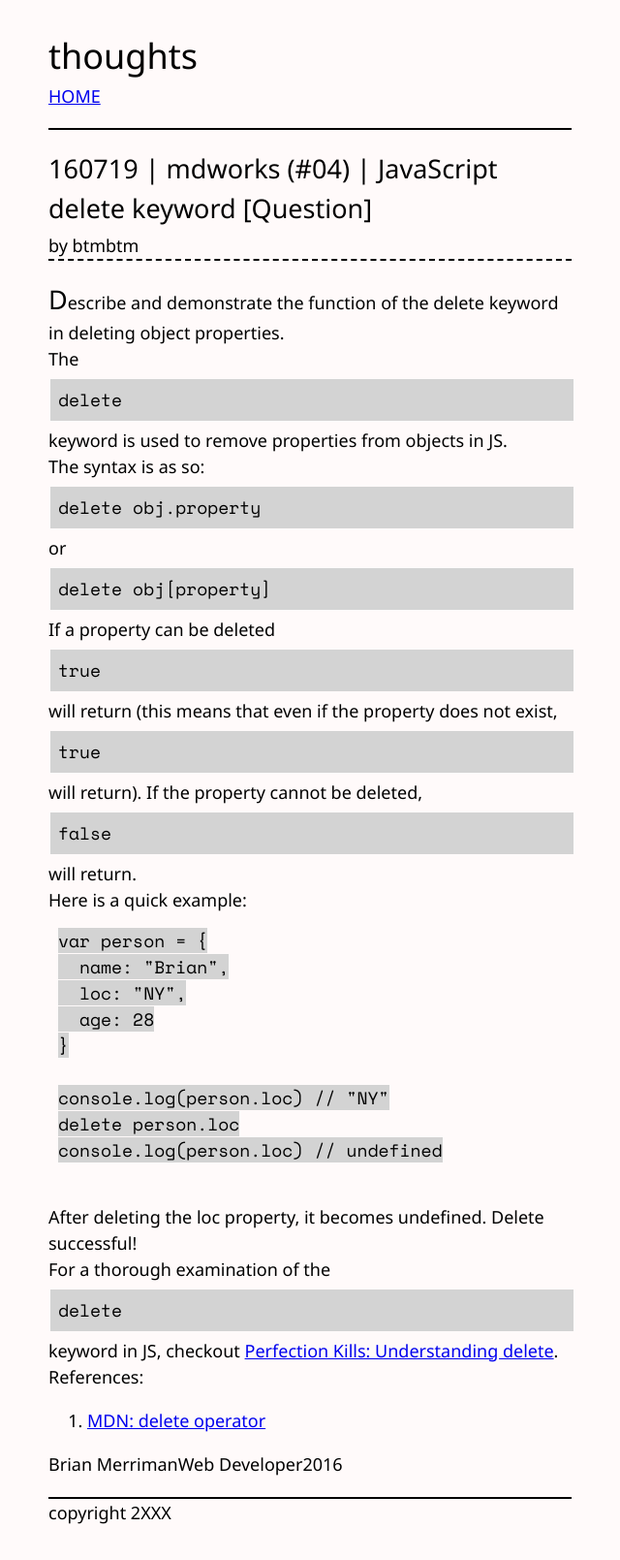
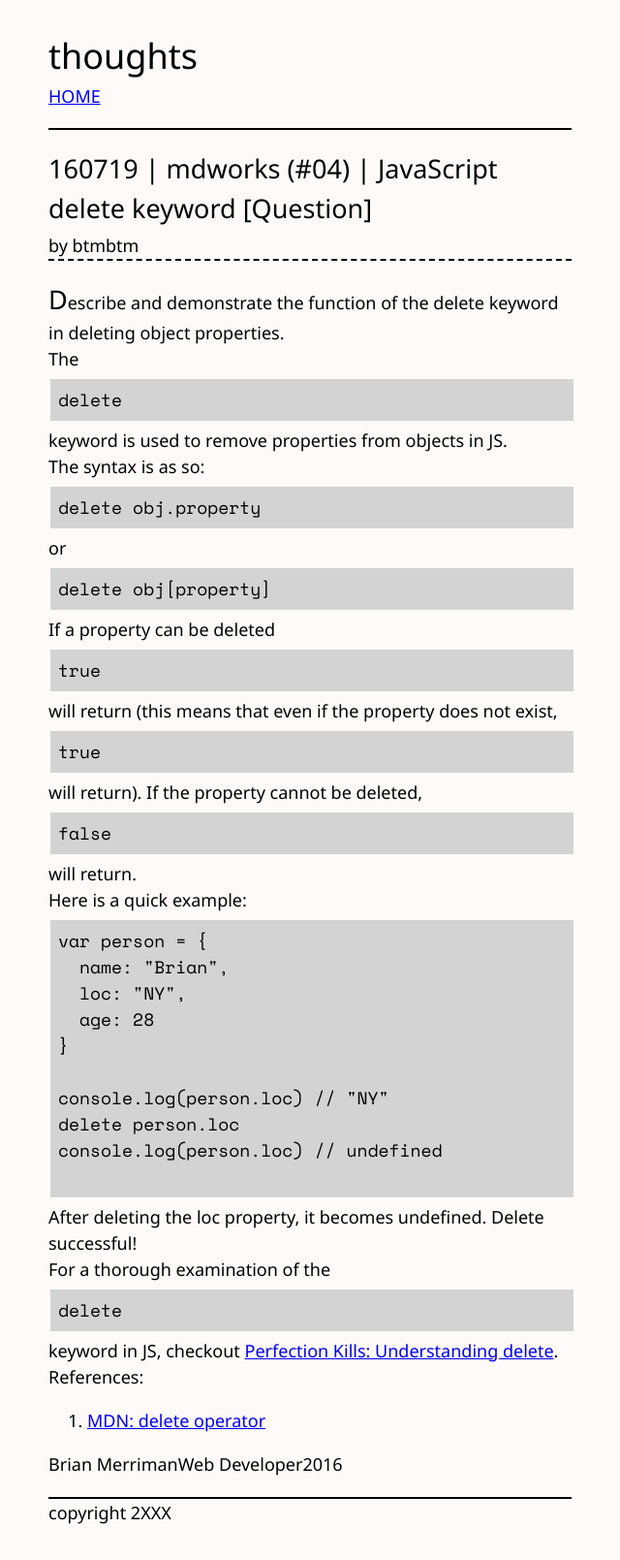
Before and after one commit to btmbtm/btmbtm.github.io, a Jekyll site: the page built from MDWork/2016-07-19-mdworks-04-question-JS-delete-keyword.md, in a window 1280 px wide. Shown: the whole page at 97% size, without its empty margins (320-960 px from the left). Built offline with Jekyll 4.4.1, drawn with Linux system fonts in a browser that asks for light colours.

Commit message:
highlight code

```diff
--- a/css/main.css
+++ b/css/main.css
@@ -129,7 +129,8 @@ header {
   display: block;
   width: 100%;
   padding: 8px;
-  margin: 7px 2px; }
+  margin: 7px 2px;
+  background-color: lightgray; }
 
 section {
   margin: 15px 0; }
--- a/scss/layouts/_post.scss
+++ b/scss/layouts/_post.scss
@@ -30,5 +30,6 @@
 	width: 100%;
 	padding: 8px;
 	margin: 7px 2px;
+	background-color: lightgray;
 
 }
```
Also changed, not shown: 1 other file.
